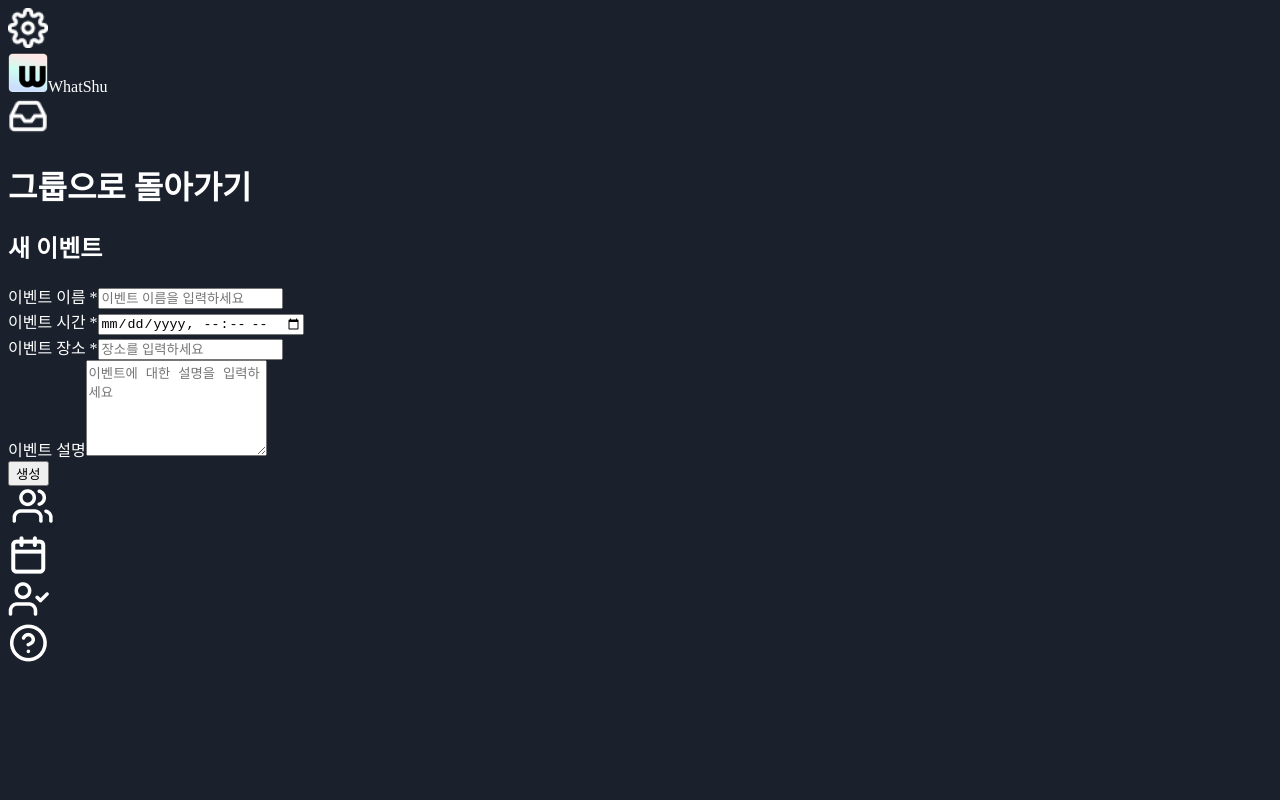
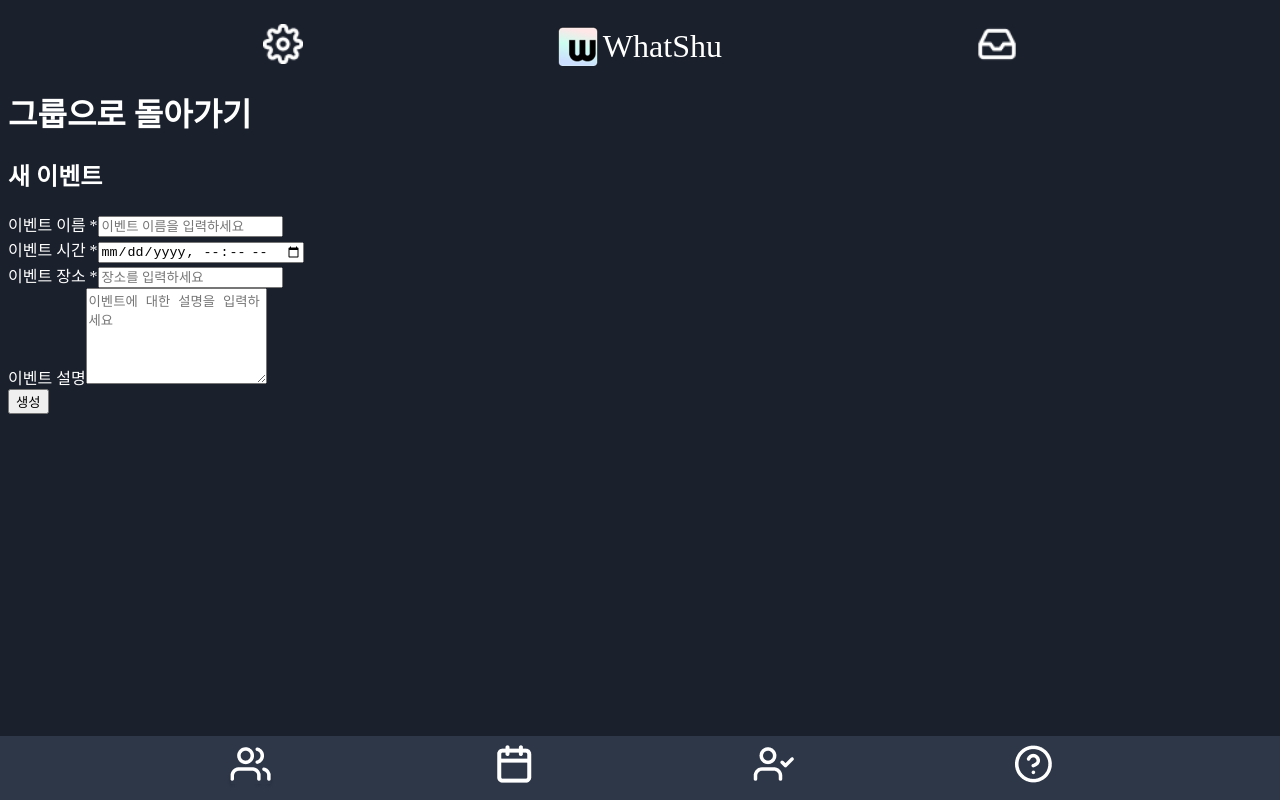
Before and after one commit to Dessert99/whatshu, a React (Create React App) app: page /event in a window 1280 px wide. Built offline with nearby package versions, Linux system fonts and the light colour scheme; a web font is replaced by a local one.

Commit message:
디렉터리 수정-완료 / CSS모듈화 - 완료

```diff
--- a/src/components/footer/Footer.jsx
+++ b/src/components/footer/Footer.jsx
@@ -2,11 +2,11 @@ import users from '../../assets/img/users.png';
 import calendar from '../../assets/img/calendar.png';
 import userCheck from '../../assets/img/userCheck.png';
 import helpCircle from '../../assets/img/helpCircle.png';
-import './footer.module.css';
+import styles from './footer.module.css';
 
 const Footer = () => {
   return (
-    <nav className="footer__inner">
+    <nav className={styles.footer__inner}>
       <div className="footer__users">
         <img src={users} alt="유저" />
       </div>
--- a/src/components/header/Header.jsx
+++ b/src/components/header/Header.jsx
@@ -1,20 +1,20 @@
 import logo from '../../assets/img/logo.png';
 import setting from '../../assets/img/setting.png';
 import notification from '../../assets/img/notification.png';
-import './header.module.css';
+import styles from './header.module.css';
 
 const Header = () => {
   return (
     <header>
-      <div className="header__inner">
-        <div className="header__setting">
+      <div className={styles.header__inner}>
+        <div className={styles.header__setting}>
           <img src={setting} alt="설정" />
         </div>
-        <div className="header__logoBox">
+        <div className={styles.header__logoBox}>
           <img src={logo} alt="로고" />
-          <span className="header__logoBox__font">WhatShu</span>
+          <span className={styles.header__logoBox__font}>WhatShu</span>
         </div>
-        <div className="header__notification">
+        <div className={styles.header__notification}>
           <img src={notification} alt="" />
         </div>
       </div>
```
Also changed, not shown: 1 other file (tests, documents, lock files or other folders).
